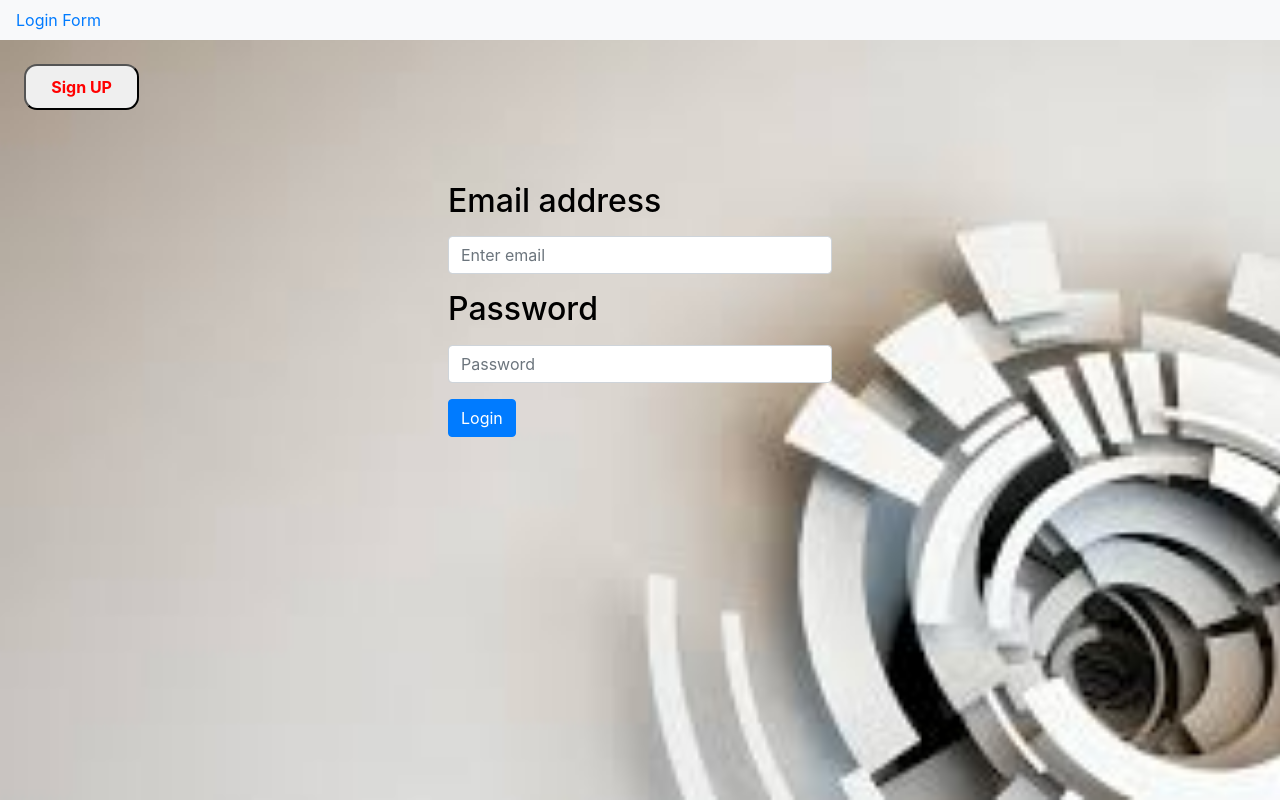
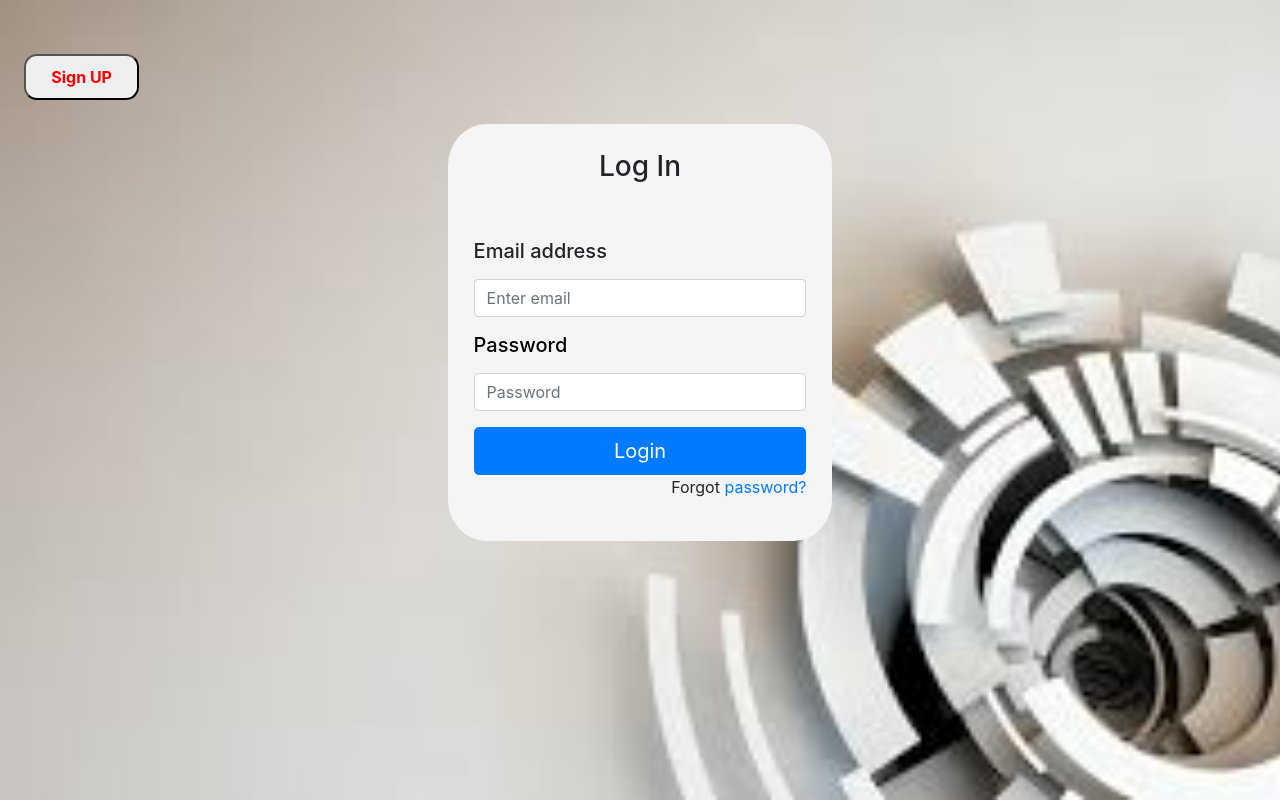
Before and after one commit to shakarS123/Secure_Office, a React (Create React App) app: page /register in a window 1280 px wide. Built offline with nearby package versions, Linux system fonts and the light colour scheme.

Commit message:
login_page_updated

```diff
--- a/package.json
+++ b/package.json
@@ -10,6 +10,7 @@
     "react": "^16.13.1",
     "react-bootstrap": "^1.0.0",
     "react-dom": "^16.13.1",
+    "react-router-dom": "^5.1.2",
     "react-scripts": "3.4.1"
   },
   "scripts": {
--- a/src/App.css
+++ b/src/App.css
@@ -12,15 +12,18 @@
   background-size: cover;
   background-position: center;
   height: 100vh;
+  padding-top: 30px;
 
 }
 .login{
   margin: auto;
   width: 30%;
+  background-color: whitesmoke;
+  border-radius: 10%;
+  padding: 2%;
+
 }
-.mt-5{
-  color:black;
+
+.text{
+  color: black;
 }
-.text{
-  color:black;
-}
--- a/src/App.js
+++ b/src/App.js
@@ -2,6 +2,7 @@ import React from 'react';
 import './App.css';
 import Register from './Component/Register';
 import Loginform from './Component/Loginform'
+import { BrowserRouter as Router, Route } from 'react-router-dom';
 //import image from "./image/"
 import 'bootstrap/dist/css/bootstrap.min.css';
 import 'bootstrap/dist/css/bootstrap.css';
@@ -9,12 +10,17 @@ import Navbar from './Component/Navbar';
 
 function App() {
   return (
+    <Router>
+
     <div className="App">
      {/* <test/> */}
-     <Navbar />
-      <Register/>
+     {/* <Navbar /> */}
+     <Route path="/register" component={Register} />
+      {/* <Register/> */}
       <Loginform />
     </div>
+    </Router>
+
   );
 }
 
--- a/src/Component/Loginform.js
+++ b/src/Component/Loginform.js
@@ -2,52 +2,56 @@ import React, { Component } from 'react';
 import { Form, Button } from 'react-bootstrap';
 
 class Loginform extends Component {
-    constructor(props){
+    constructor(props) {
         super(props);
         this.state = {
             savepass: "",
-            saveemail:"",
-            saveloginformdata:[]
+            saveemail: "",
+            saveloginformdata: []
         }
     }
-    saveemail =(e) =>{
-        this.setState({saveemail:e.target.value})
+    saveemail = (e) => {
+        this.setState({ saveemail: e.target.value })
         console.log(e.target.value)
     }
-    savepass =(e)=>{
-        this.setState({savepass:e.target.value})
+    savepass = (e) => {
+        this.setState({ savepass: e.target.value })
         console.log(e.target.value)
     }
-    saveloginform =(e)=>{
-        let listData =[];
-        let objData={
-            pass:this.state.savepass,
-            email:this.state.saveemail
+    saveloginform = (e) => {
+        let listData = [];
+        let objData = {
+            pass: this.state.savepass,
+            email: this.state.saveemail
         }
         listData.push(objData)
-        this.setState({saveloginformdata:listData})
+        this.setState({ saveloginformdata: listData })
         console.log(listData)
     }
     render() {
         return (
             <div className="login">
-                <Form  >
+                <Form className=" ">
+                    <h3><center>Log In</center></h3>
                     <Form.Group controlId="formBasicEmail">
-                        <Form.Label className="mt-5"><h2>Email address</h2></Form.Label>
+                        <Form.Label className="login_email mt-5"><h5>Email address</h5></Form.Label>
                         <Form.Control type="email" placeholder="Enter email" onChange={(e) => { this.saveemail(e) }} />
 
                     </Form.Group>
 
                     <Form.Group controlId="formBasicPassword">
-                        <Form.Label className="text"><h2>Password</h2></Form.Label>
+                        <Form.Label className="text"><h5>Password</h5></Form.Label>
                         <Form.Control type="password" placeholder="Password" onChange={(e) => { this.savepass(e) }} />
                     </Form.Group>
                     <Form.Group controlId="formBasicCheckbox">
-                        {/* <Form.Check type="checkbox" label="Check me out" /> */}
+
                     </Form.Group>
-                    <Button variant="primary" type="submit" onClick={this.saveloginform}>
+                    <Button className="btn btn-primary btn-lg btn-block " type="submit" onClick={this.saveloginform}>
                         Login
   </Button>
+                    <p className="forgot-password text-right">
+                        Forgot <a href="#">password?</a>
+                    </p>
                 </Form>
             </div>
         )
--- a/src/Component/Navbar.js
+++ b/src/Component/Navbar.js
@@ -10,7 +10,7 @@ class Navbar extends Component {
                     <div className="collapse navbar-collapse" id="navbarText">
                         <ul className="navbar-nav mr-auto">
                             <li className="nav-item active">
-                                <a className="nav navbar-nav navbar-right"> Login Form <span className="sr-only">(current)</span></a>
+                                <a className="nav navbar-nav navbar-center"> Login Form <span className="sr-only">(current)</span></a>
                             </li>
                         </ul>
                     </div>
```
Also changed, not shown: 1 other file (tests, documents, lock files or other folders).
